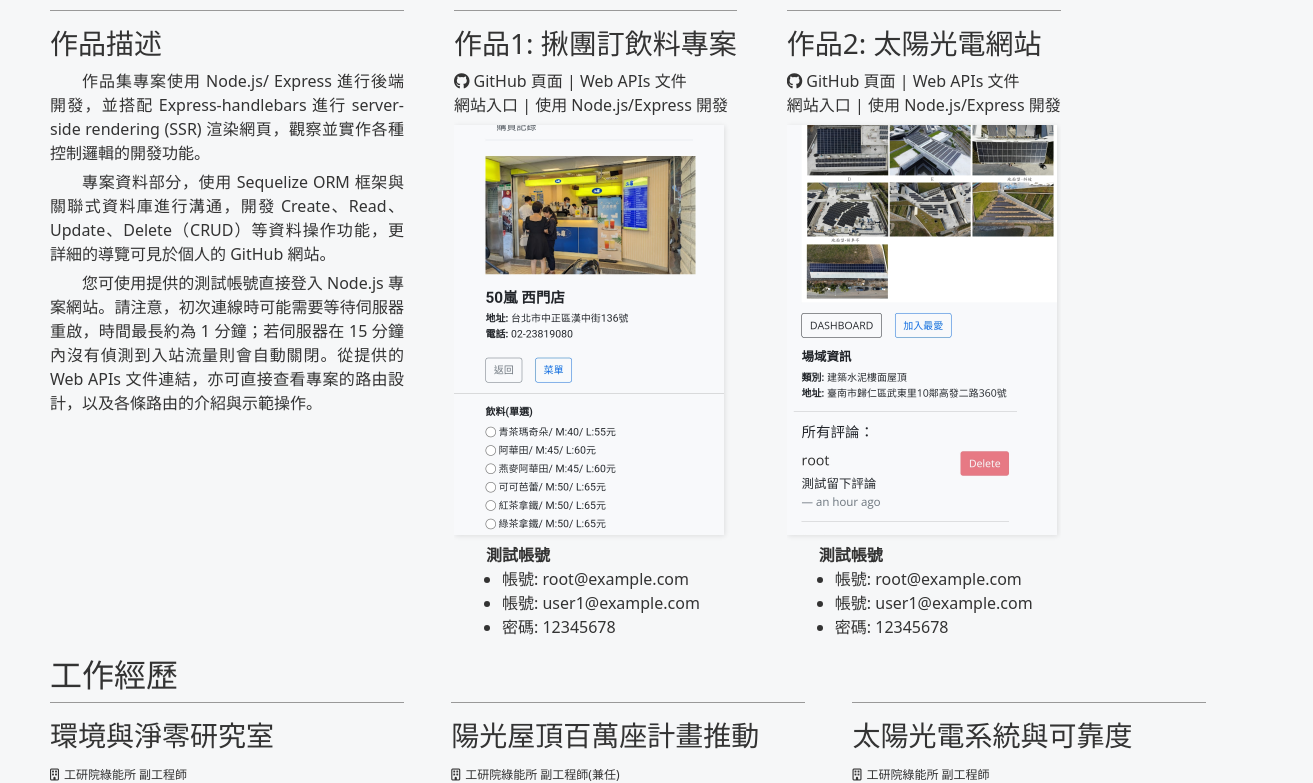
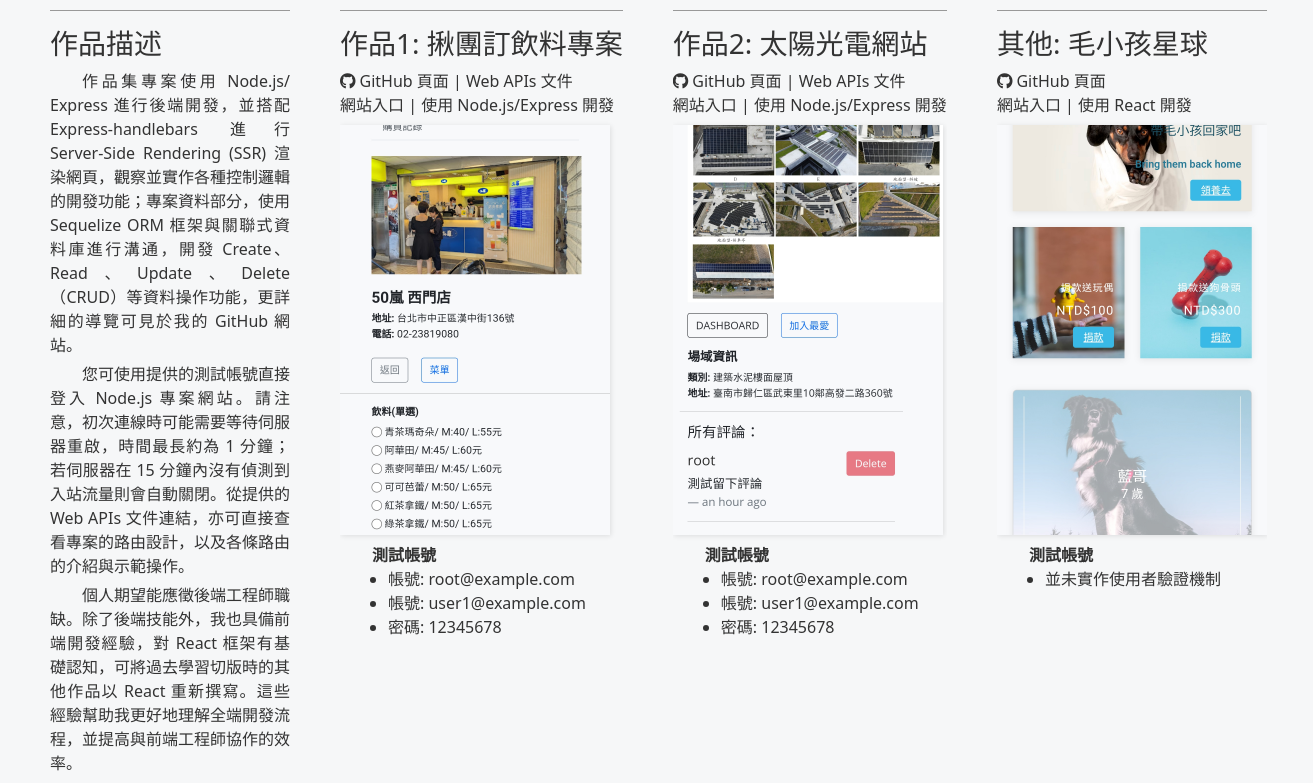
Before and after one commit to cyanshub/sp-resume-be-080624, a React (Vite) app: page /resumes in a window 1280 px wide. Shown: the part 444-1227 px from the top of the page, 1313 px wide, since content can reach past the window. Built offline with nearby package versions, Linux system fonts and the light colour scheme.

Commit message:
調整作品集 UI, 並新增作品集

```diff
--- a/data.json
+++ b/data.json
@@ -16,7 +16,6 @@
       "id": 2,
       "title": "作品2: 太陽光電網站",
       "language": "Node.js/Express",
-      "languages": "Node.js/Express",
       "linkGitHub": "https://github.com/cyanshub/sp-pvlist-051524",
       "linkWebAPIs": "https://scarlet-page-533.notion.site/1130612-Ordering-drinks-Web-APIs-beb80ee919da461a9ee6021fe2fc7bf4",
       "websiteRender": "https://sp-pvlist-051524.onrender.com",
@@ -24,6 +23,18 @@
       "root": "root@example.com",
       "user1": "user1@example.com",
       "password": "12345678"
+    },
+    {
+      "id": 3,
+      "title": "其他: 毛小孩星球",
+      "language": "React",
+      "linkGitHub": "https://github.com/cyanshub/sp-adopt-react-071924",
+      "linkWebAPIs": "",
+      "websiteRender": "https://cyanshub.github.io/sp-adopt-react-071924/",
+      "cover": "images/sp3.jpg",
+      "root": "",
+      "user1": "",
+      "password": ""
     }
   ]
 }
--- a/src/components/ResumePageComponents/SkillSection.jsx
+++ b/src/components/ResumePageComponents/SkillSection.jsx
@@ -7,18 +7,18 @@
       <div className="skill">
         <h3 className="skill-name">作品描述</h3>
         <p className="skill-description">
-          作品集專案使用 Node.js/ Express 進行後端開發，並搭配 Express-handlebars 進行 server-side
-          rendering (SSR) 渲染網頁，觀察並實作各種控制邏輯的開發功能。
-        </p>
-        <p className="skill-description">
-          專案資料部分，使用 Sequelize ORM 框架與關聯式資料庫進行溝通，開發
-          Create、Read、Update、Delete（CRUD）等資料操作功能，更詳細的導覽可見於個人的 GitHub 網站。
+          作品集專案使用 Node.js/ Express 進行後端開發，並搭配 Express-handlebars 進行 Server-Side
+          Rendering (SSR) 渲染網頁，觀察並實作各種控制邏輯的開發功能；專案資料部分，使用 Sequelize ORM 框架與關聯式資料庫進行溝通，開發
+          Create、Read、Update、Delete（CRUD）等資料操作功能，更詳細的導覽可見於我的 GitHub 網站。
         </p>
         <p className="skill-description">
           您可使用提供的測試帳號直接登入 Node.js
           專案網站。請注意，初次連線時可能需要等待伺服器重啟，時間最長約為 1 分鐘；若伺服器在 15
           分鐘內沒有偵測到入站流量則會自動關閉。從提供的 Web APIs
           文件連結，亦可直接查看專案的路由設計，以及各條路由的介紹與示範操作。
+        </p>
+        <p className="skill-description">
+          個人期望能應徵後端工程師職缺。除了後端技能外，我也具備前端開發經驗，對 React 框架有基礎認知，可將過去學習切版時的其他作品以 React 重新撰寫。這些經驗幫助我更好地理解全端開發流程，並提高與前端工程師協作的效率。
         </p>
       </div>
 
@@ -37,6 +37,10 @@
                 <i className="fa-brands fa-github me-1"></i>
                 <span>GitHub 頁面</span>
               </a>
+
+              {
+                // 依 sp.linkWebAPIs 的有無決定是否顯示
+                sp.linkWebAPIs && (
                   <a
                     className="link-formats"
                     href={sp.linkWebAPIs}
@@ -45,6 +49,8 @@
                   >
                     <span> | Web APIs 文件</span>
                   </a>
+                )
+              }
             </div>
 
             <div className="mb-2">
@@ -68,14 +74,24 @@
               <img className="text-center img-shadow" src={sp.cover} alt={sp.title} />
             </a>
 
-            {/* <!--測試帳號資訊 --> */}
+            {/* 測試帳號資訊 */}
             <ul>
               <div className="mt-2">
                 <strong>測試帳號</strong>
               </div>
+
+              {
+                // 依密碼的有無決定是否顯示帳號資訊
+                sp.password ? (
+                  <>
                     <StyledLi className="ms-3">帳號: {sp.root}</StyledLi>
                     <StyledLi className="ms-3">帳號: {sp.user1}</StyledLi>
                     <StyledLi className="ms-3 mb-3">密碼: {sp.password}</StyledLi>
+                  </>
+                ) : (
+                  <StyledLi className="ms-3">並未實作使用者驗證機制</StyledLi>
+                )
+              }
             </ul>
           </div>
         );
```
Also changed, not shown: public/images/sp3.jpg (added). Lines whose indentation alone changed are shown as unchanged.
